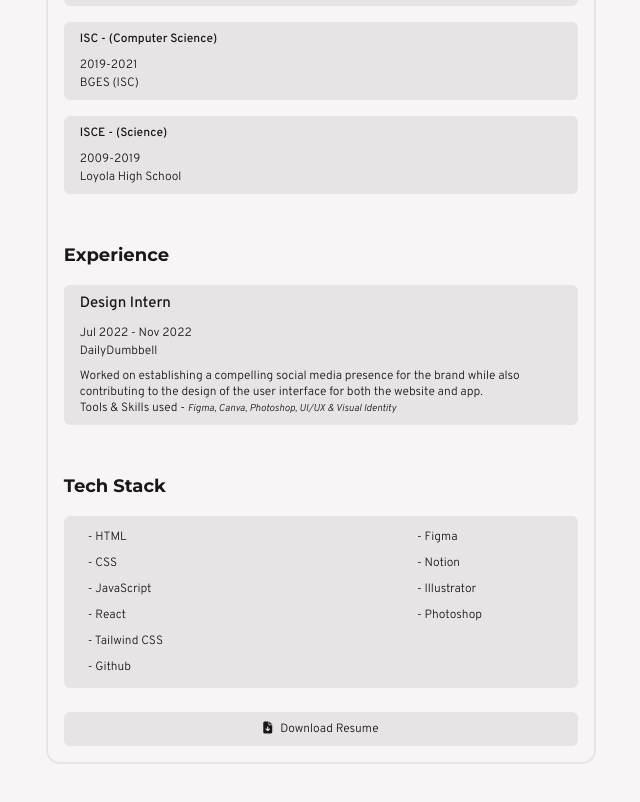
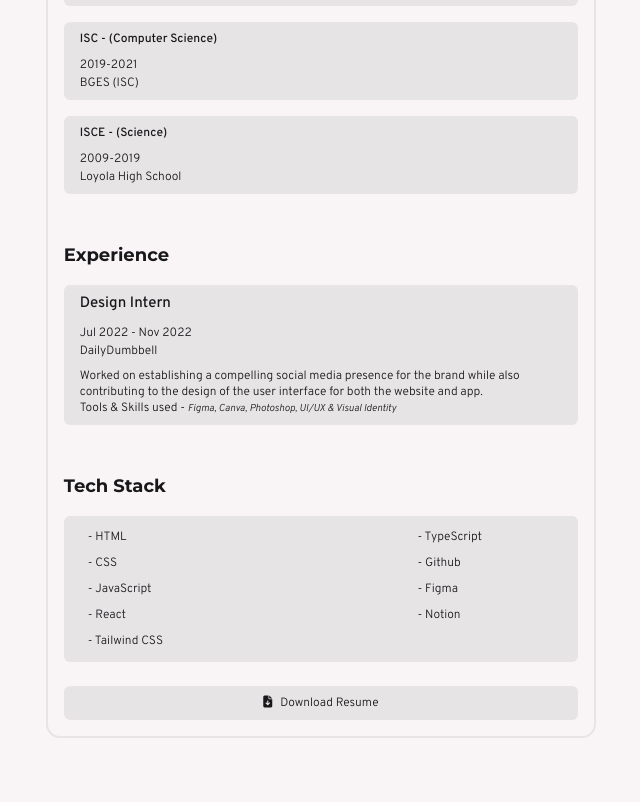
Before and after one commit to kmr-sahil/portfolio, a React (Vite) app: page /resume in a window 1280 px wide. Shown: the part 398-1200 px from the top of the page, without its empty margins (446-1086 px from the left). Built offline with nearby package versions, Linux system fonts and the light colour scheme.

Commit message:
Update Resume.jsx

```diff
--- a/src/components/Resume.jsx
+++ b/src/components/Resume.jsx
@@ -71,13 +71,12 @@ function Resume() {
                         <span>- JavaScript</span>
                         <span>- React</span>
                         <span>- Tailwind CSS</span>
-                        <span>- Github</span>
                     </div>
                     <div className='flex flex-col items-start font-over font-light text-[12px] gap-2'>
+                        <span>- TypeScript</span>
+                        <span>- Github</span>
                         <span>- Figma</span>
                         <span>- Notion</span>
-                        <span>- Illustrator</span>
-                        <span>- Photoshop</span>
                     </div>
                 </div>
             </div>
```
